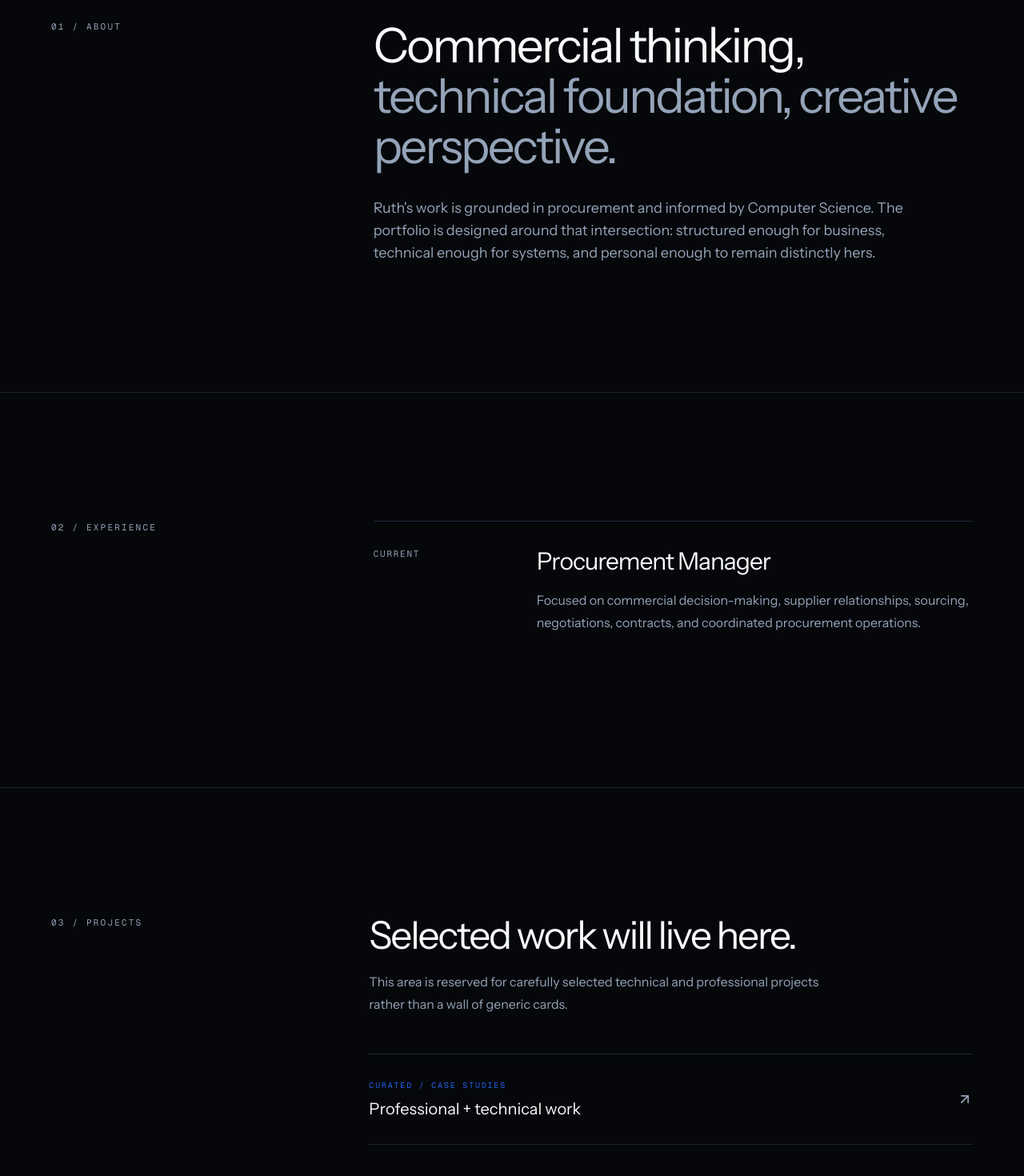
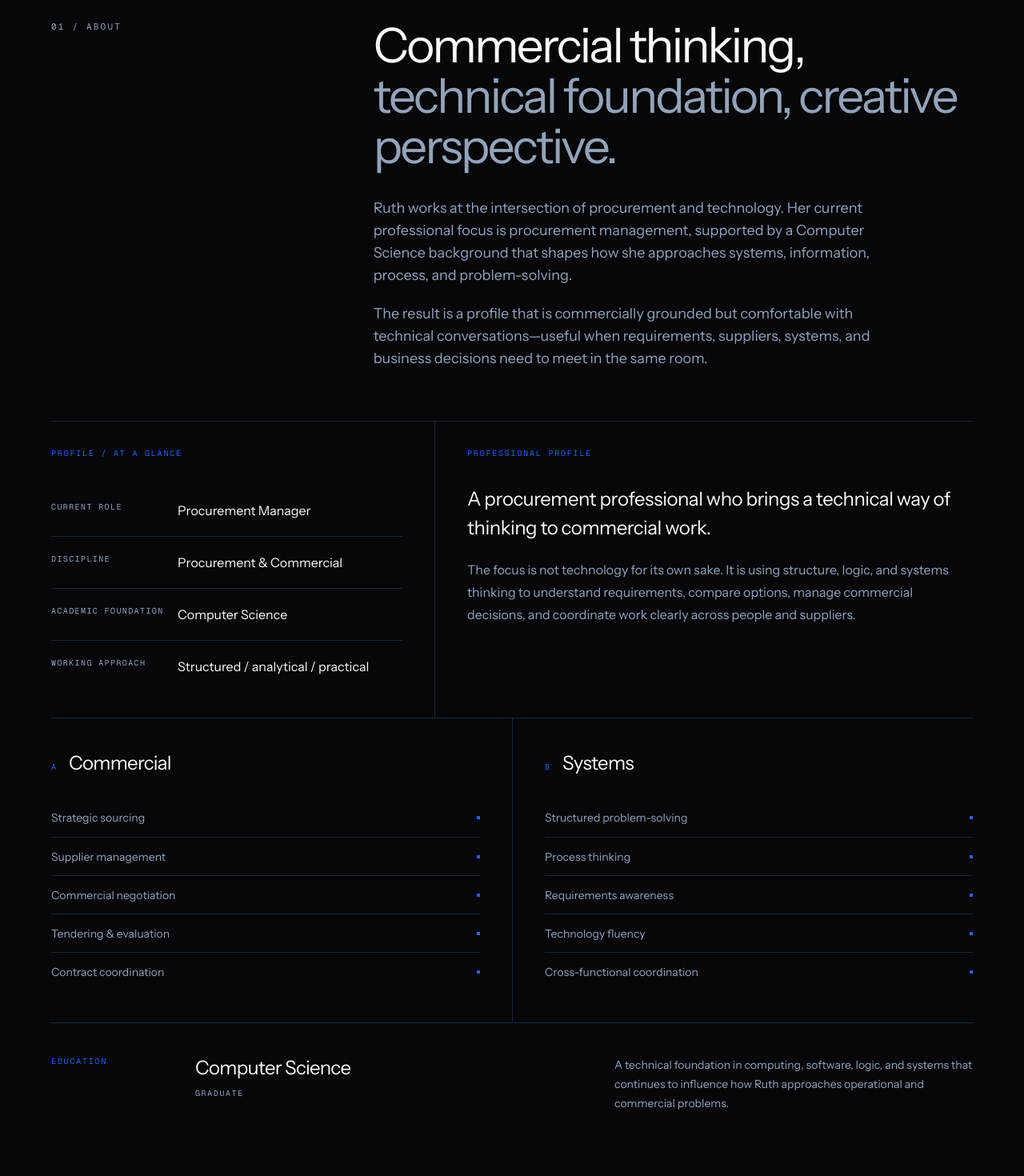
Before and after one commit to justinangeloperez327/rb-portfolio, a Next.js app: page / in a window 1280 px wide. Shown: the part 1164-2634 px from the top of the page at 80% size. Built offline with nearby package versions, Linux system fonts and the light colour scheme.

Commit message:
feat: complete responsive profile foundation

```diff
--- a/app/page.tsx
+++ b/app/page.tsx
@@ -1,6 +1,7 @@
 import Link from "next/link";
 import { ArrowDownRight, ArrowUpRight } from "lucide-react";
 
+import { AboutProfile } from "@/components/about-profile";
 import { MidnightLily } from "@/components/midnight-lily";
 import { SiteHeader } from "@/components/site-header";
 
@@ -12,9 +13,11 @@ const principles = [
 
 export default function Home() {
   return (
-    <main id="top" className="relative overflow-hidden">
+    <>
+      <div id="top" aria-hidden="true" />
       <SiteHeader />
 
+      <main id="main-content" className="relative overflow-hidden">
         <section className="relative min-h-svh border-b border-border">
           <div className="pointer-events-none absolute inset-0 bg-[linear-gradient(to_right,var(--grid-line)_1px,transparent_1px),linear-gradient(to_bottom,var(--grid-line)_1px,transparent_1px)] bg-[size:80px_80px] [mask-image:linear-gradient(to_bottom,black,transparent_92%)]" />
           <div className="pointer-events-none absolute -left-48 top-1/4 size-[520px] rounded-full bg-primary/8 blur-[140px]" />
@@ -78,7 +81,9 @@ export default function Home() {
             {principles.map(([index, title, description], position) => (
               <article
                 key={title}
-              className={`min-h-56 px-5 py-10 sm:px-8 lg:px-10 ${position > 0 ? "border-t border-border lg:border-l lg:border-t-0" : ""}`}
+                className={`min-h-56 px-5 py-10 sm:px-8 lg:px-10 ${
+                  position > 0 ? "border-t border-border lg:border-l lg:border-t-0" : ""
+                }`}
               >
                 <p className="font-mono text-[10px] tracking-[0.2em] text-primary">{index}</p>
                 <h2 className="mt-10 text-2xl tracking-[-0.03em]">{title}</h2>
@@ -89,21 +94,33 @@ export default function Home() {
         </section>
 
         <section id="about" className="scroll-mt-20 border-b border-border">
-        <div className="mx-auto grid max-w-[1440px] gap-14 px-5 py-28 sm:px-8 lg:grid-cols-12 lg:px-16 lg:py-40">
+          <div className="mx-auto max-w-[1440px] px-5 py-28 sm:px-8 lg:px-16 lg:py-40">
+            <div className="grid gap-14 lg:grid-cols-12">
               <div className="lg:col-span-4">
                 <p className="section-label">01 / About</p>
               </div>
               <div className="lg:col-span-8">
                 <h2 className="max-w-4xl text-4xl leading-[1.05] tracking-[-0.045em] sm:text-5xl lg:text-6xl">
                   Commercial thinking,
-              <span className="text-muted-foreground"> technical foundation, creative perspective.</span>
+                  <span className="text-muted-foreground">
+                    {" "}
+                    technical foundation, creative perspective.
+                  </span>
                 </h2>
                 <p className="mt-8 max-w-2xl text-base leading-7 text-muted-foreground sm:text-lg">
-              Ruth&apos;s work is grounded in procurement and informed by Computer Science. The portfolio
-              is designed around that intersection: structured enough for business, technical enough for
-              systems, and personal enough to remain distinctly hers.
+                  Ruth works at the intersection of procurement and technology. Her current professional
+                  focus is procurement management, supported by a Computer Science background that shapes
+                  how she approaches systems, information, process, and problem-solving.
+                </p>
+                <p className="mt-5 max-w-2xl text-base leading-7 text-muted-foreground sm:text-lg">
+                  The result is a profile that is commercially grounded but comfortable with technical
+                  conversations—useful when requirements, suppliers, systems, and business decisions need
+                  to meet in the same room.
                 </p>
               </div>
+            </div>
+
+            <AboutProfile />
           </div>
         </section>
 
@@ -181,7 +198,9 @@ export default function Home() {
               <p className="font-mono text-[11px] uppercase tracking-[0.2em] text-primary">RBP / 2026</p>
             </div>
             <div className="lg:col-span-8">
-            <p className="text-3xl tracking-[-0.04em] sm:text-4xl">Procurement × Technology × Systems</p>
+              <p className="text-3xl tracking-[-0.04em] sm:text-4xl">
+                Procurement × Technology × Systems
+              </p>
               <p className="mt-5 max-w-lg text-sm leading-6 text-muted-foreground">
                 Contact details and professional links will be connected in the dedicated contact phase.
               </p>
@@ -189,5 +208,6 @@ export default function Home() {
           </div>
         </footer>
       </main>
+    </>
   );
 }
--- /dev/null
+++ b/components/about-profile.tsx
@@ -0,0 +1,122 @@
+const capabilityGroups = [
+  {
+    index: "A",
+    title: "Commercial",
+    items: [
+      "Strategic sourcing",
+      "Supplier management",
+      "Commercial negotiation",
+      "Tendering & evaluation",
+      "Contract coordination",
+    ],
+  },
+  {
+    index: "B",
+    title: "Systems",
+    items: [
+      "Structured problem-solving",
+      "Process thinking",
+      "Requirements awareness",
+      "Technology fluency",
+      "Cross-functional coordination",
+    ],
+  },
+];
+
+const profileFacts = [
+  ["Current role", "Procurement Manager"],
+  ["Discipline", "Procurement & Commercial"],
+  ["Academic foundation", "Computer Science"],
+  ["Working approach", "Structured / analytical / practical"],
+];
+
+export function AboutProfile() {
+  return (
+    <div className="mt-16 border-t border-border">
+      <div className="grid lg:grid-cols-12">
+        <div className="border-b border-border py-8 lg:col-span-5 lg:border-b-0 lg:border-r lg:pr-10">
+          <p className="font-mono text-[10px] uppercase tracking-[0.18em] text-primary">
+            Profile / at a glance
+          </p>
+
+          <dl className="mt-8">
+            {profileFacts.map(([label, value]) => (
+              <div
+                key={label}
+                className="grid gap-2 border-t border-border py-5 first:border-t-0 sm:grid-cols-[150px_1fr]"
+              >
+                <dt className="font-mono text-[10px] uppercase tracking-[0.14em] text-muted-foreground">
+                  {label}
+                </dt>
+                <dd className="text-sm leading-6 text-foreground sm:text-base">{value}</dd>
+              </div>
+            ))}
+          </dl>
+        </div>
+
+        <div className="py-8 lg:col-span-7 lg:pl-10">
+          <p className="font-mono text-[10px] uppercase tracking-[0.18em] text-primary">
+            Professional profile
+          </p>
+
+          <p className="mt-8 max-w-2xl text-xl leading-8 tracking-[-0.02em] text-foreground sm:text-2xl sm:leading-9">
+            A procurement professional who brings a technical way of thinking to commercial work.
+          </p>
+          <p className="mt-5 max-w-2xl leading-7 text-muted-foreground">
+            The focus is not technology for its own sake. It is using structure, logic, and systems
+            thinking to understand requirements, compare options, manage commercial decisions, and
+            coordinate work clearly across people and suppliers.
+          </p>
+        </div>
+      </div>
+
+      <div className="grid border-t border-border lg:grid-cols-2">
+        {capabilityGroups.map((group, position) => (
+          <div
+            key={group.title}
+            className={`py-8 lg:py-10 ${
+              position === 1 ? "border-t border-border lg:border-l lg:border-t-0 lg:pl-10" : "lg:pr-10"
+            }`}
+          >
+            <div className="flex items-baseline gap-4">
+              <span className="font-mono text-[10px] text-primary">{group.index}</span>
+              <h3 className="text-2xl tracking-[-0.03em]">{group.title}</h3>
+            </div>
+
+            <ul className="mt-7 grid gap-0">
+              {group.items.map((item) => (
+                <li
+                  key={item}
+                  className="flex min-h-12 items-center justify-between border-t border-border text-sm text-muted-foreground first:border-t-0"
+                >
+                  <span>{item}</span>
+                  <span className="size-1 bg-primary" aria-hidden="true" />
+                </li>
+              ))}
+            </ul>
+          </div>
+        ))}
+      </div>
+
+      <div className="grid border-t border-border py-8 sm:grid-cols-[180px_1fr] sm:py-10">
+        <div>
+          <p className="font-mono text-[10px] uppercase tracking-[0.18em] text-primary">Education</p>
+        </div>
+        <div className="mt-6 sm:mt-0">
+          <div className="flex flex-col justify-between gap-5 sm:flex-row sm:items-start">
+            <div>
+              <h3 className="text-2xl tracking-[-0.03em]">Computer Science</h3>
+              <p className="mt-2 font-mono text-[10px] uppercase tracking-[0.16em] text-muted-foreground">
+                Graduate
+              </p>
+            </div>
+            <p className="max-w-md text-sm leading-6 text-muted-foreground">
+              A technical foundation in computing, software, logic, and systems that continues to
+              influence how Ruth approaches operational and commercial problems.
+            </p>
+          </div>
+        </div>
+      </div>
+    </div>
+  );
+}
```
Also changed, not shown: components/site-header.tsx (+104 -9 lines). Lines whose indentation alone changed are shown as unchanged.
